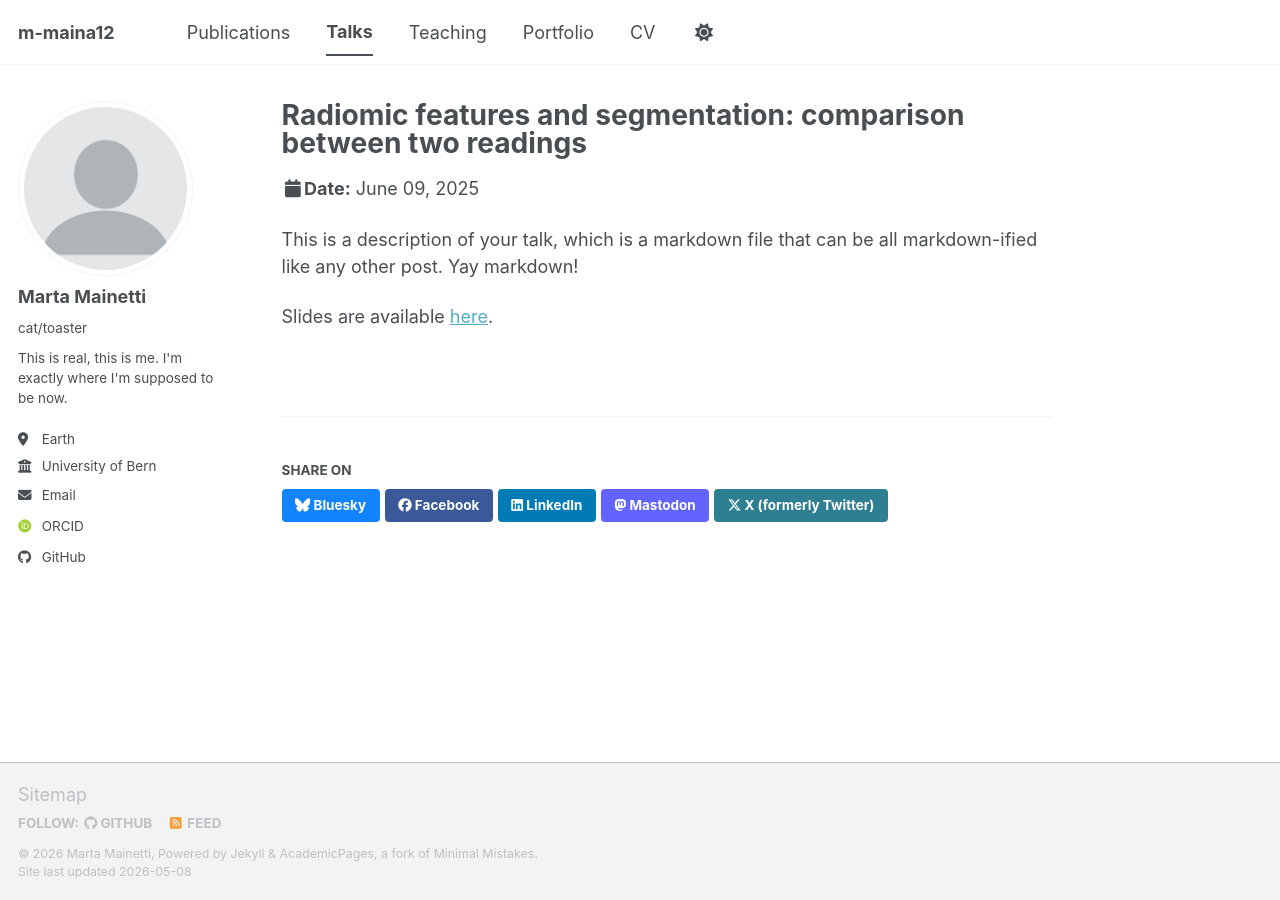
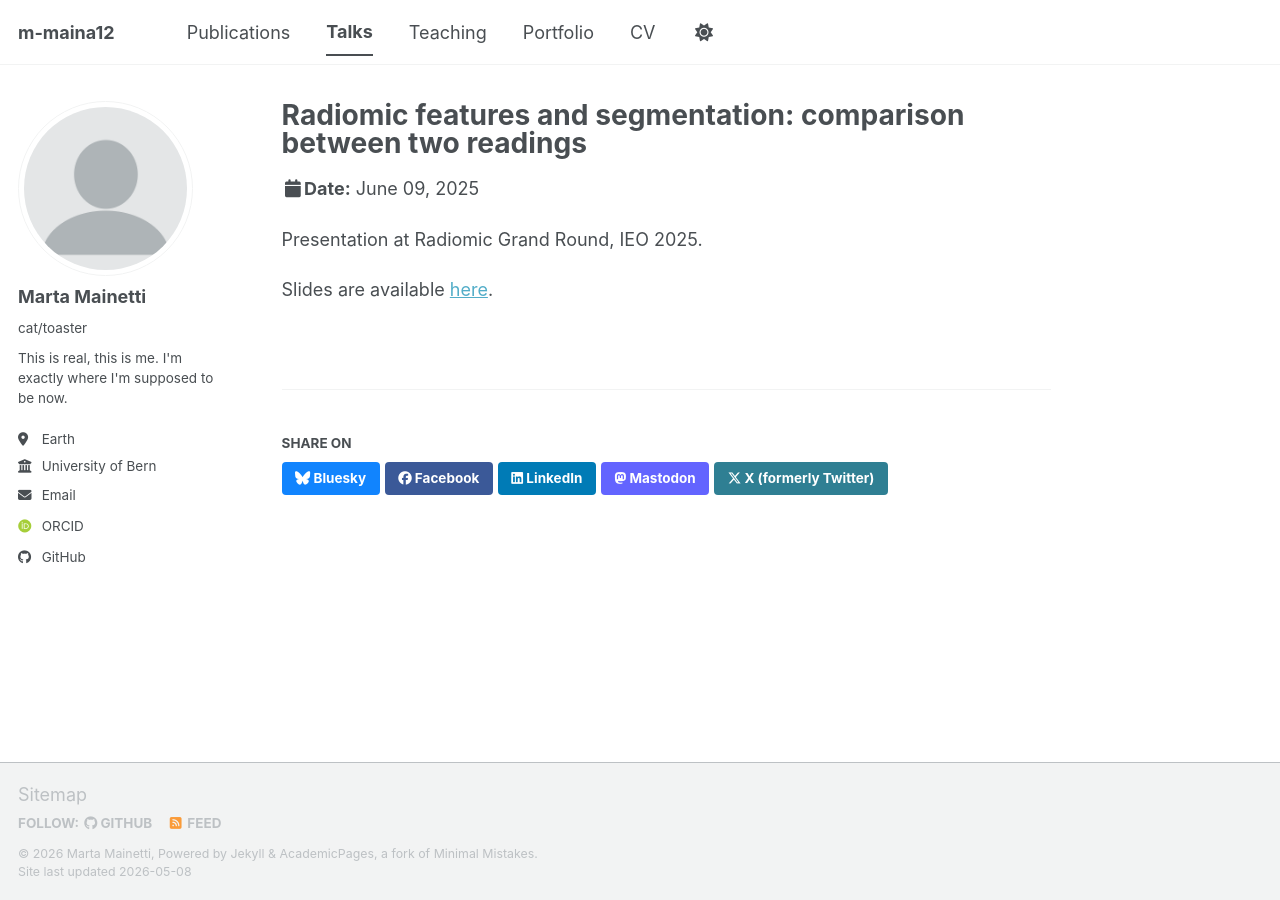
Before and after one commit to m-maina12/m-maina12.github.io, a Jekyll site: the page built from _talks/2025-IEO.md, in a window 1280 px wide. Built offline with Jekyll 4.4.1, drawn with Linux system fonts in a browser that asks for light colours; some web fonts are replaced; a script bundle is joined from its source files by our own code; library files that are not in the unit come from our copies.

Commit message:
Update 2025-IEO.md

```diff
--- a/_talks/2025-IEO.md
+++ b/_talks/2025-IEO.md
@@ -8,6 +8,6 @@
 location: "Milan, IT"
 ---
 
-This is a description of your talk, which is a markdown file that can be all markdown-ified like any other post. Yay markdown!
+Presentation at Radiomic Grand Round, IEO 2025.
 
 Slides are available [here](https://m-maina12.github.io/files/IEO_Presentation.pdf).
```
